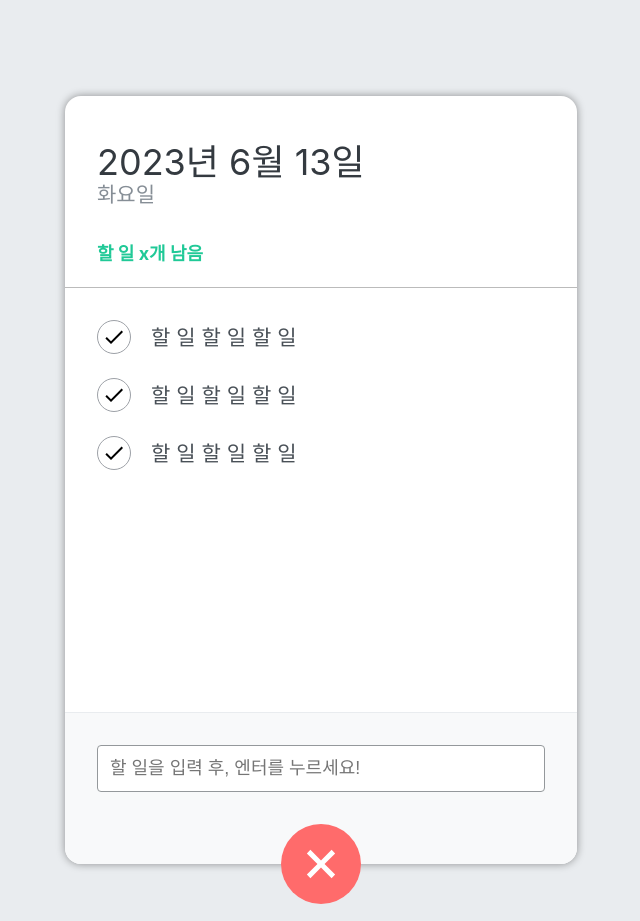
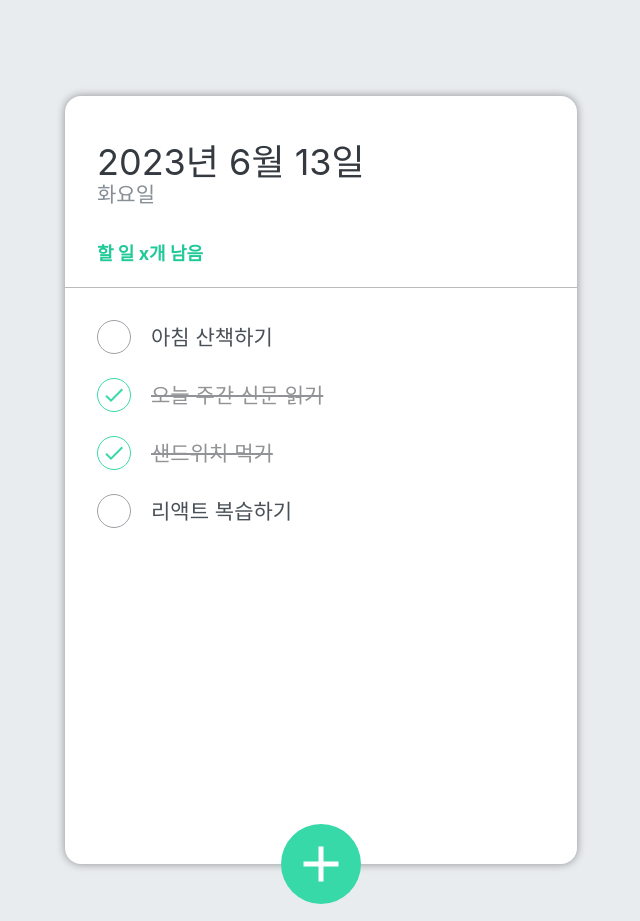
Before and after one commit to imbbo/react-todo-app202306, a React (Create React App) app: page / in a window 1280 px wide. Shown: the whole page, without its empty margins (319-959 px from the left). Built offline with nearby package versions, Linux system fonts and the light colour scheme.

Commit message:
추가버튼 및 할일 목록 렌더링

```diff
--- a/src/component/TodoInput.js
+++ b/src/component/TodoInput.js
@@ -1,12 +1,24 @@
-import React from 'react'
+import React, { useState } from 'react'
 import { MdAdd } from 'react-icons/md';
+import cn from 'classnames';
 
 import './scss/TodoInput.scss';
 
 const TodoInput = () => {
 
+    // 입력창이 열리는 여부를 표현하는 상태값
+    const [open, setOpen] = useState(false);
+
+    // + 버튼 클릭 시 이벤트 처리
+    const onToggle = () => {
+        setOpen(!open);
+    }
+
+
   return (
     <>
+        {
+           open &&  (
             <div className='form-wrapper'>
                 <form className='insert-form'>
                     <input
@@ -15,8 +27,18 @@
                     />
                 </form>
             </div>
+        )
+        }
+        {/*
+            cn() :  첫번째 파라미터는 항상 유지할 default 클래스
+                    두번쨰 파라미터는 논리 상태값
+                    => 논리 상태값이 true일 경우 클래스 추가
+                        false 일 경우 클래스 제거
+                        {클래스 이름: 논리값},
+                        클래스 이름 지정 안할 시 변수명이 클래스 이름으로 사용
+        */}
 
-        <button className='insert-btn open'>
+        <button className={cn('insert-btn', {open})} onClick={onToggle}>
             <MdAdd />
         </button>
 
--- a/src/component/TodoItem.js
+++ b/src/component/TodoItem.js
@@ -1,18 +1,20 @@
 import React from 'react'
 import {MdDone} from 'react-icons/md';
 import {MdDelete} from 'react-icons/md';
-
+import cn from 'classnames';
 import './scss/TodoItem.scss';
 
 
-const TodoItem = () => {
+const TodoItem = ({ item }) => {
+
+    const {id, title, done} = item;
 
   return (
     <li className='todo-list-item'>
-        <div className='check-circle'>
-            <MdDone />
+        <div className={cn('check-circle', {active:done})}>
+            {done && <MdDone />}
         </div>
-        <span className='text'>할 일 할 일 할 일</span>
+        <span className={cn('text', {finish:done})}>{title}</span>
         <div className='remove'>
             <MdDelete />
         </div>
--- a/src/component/TodoMain.js
+++ b/src/component/TodoMain.js
@@ -1,15 +1,14 @@
 import React from 'react'
 import TodoItem from './TodoItem';
 
-
 import'./scss/TodoMain.scss';
-const TodoMain = () => {
+const TodoMain = ({ todoList }) => {
 
   return (
     <ul className='todo-list'>
-        <TodoItem />
-        <TodoItem />
-        <TodoItem />
+        {
+          todoList.map(todo => <TodoItem item={todo} />)
+        }
     </ul>
     );
 }
--- a/src/component/TodoTemplate.js
+++ b/src/component/TodoTemplate.js
@@ -7,11 +7,35 @@
 
 const TodoTemplate = () => {
 
+  // 서버에 할일 목록(json)을 요청(fetch)해서 받아와야 함.
+  const todos = [
+    {
+      id: 1,
+      title: '아침 산책하기',
+      done: false
+    },
+    {
+      id: 2,
+      title: '오늘 주간 신문 읽기',
+      done: true
+    },
+    {
+      id: 3,
+      title: '샌드위치 먹기',
+      done: true
+    },
+    {
+      id: 4,
+      title: '리액트 복습하기',
+      done: false
+    }
+  ];
+
   return (
 
     <div className='TodoTemplate'>
         <TodoHeader />
-        <TodoMain />
+        <TodoMain todoList={todos} />
         <TodoInput />
     </div>
 
```
Lines whose indentation alone changed are shown as unchanged.
